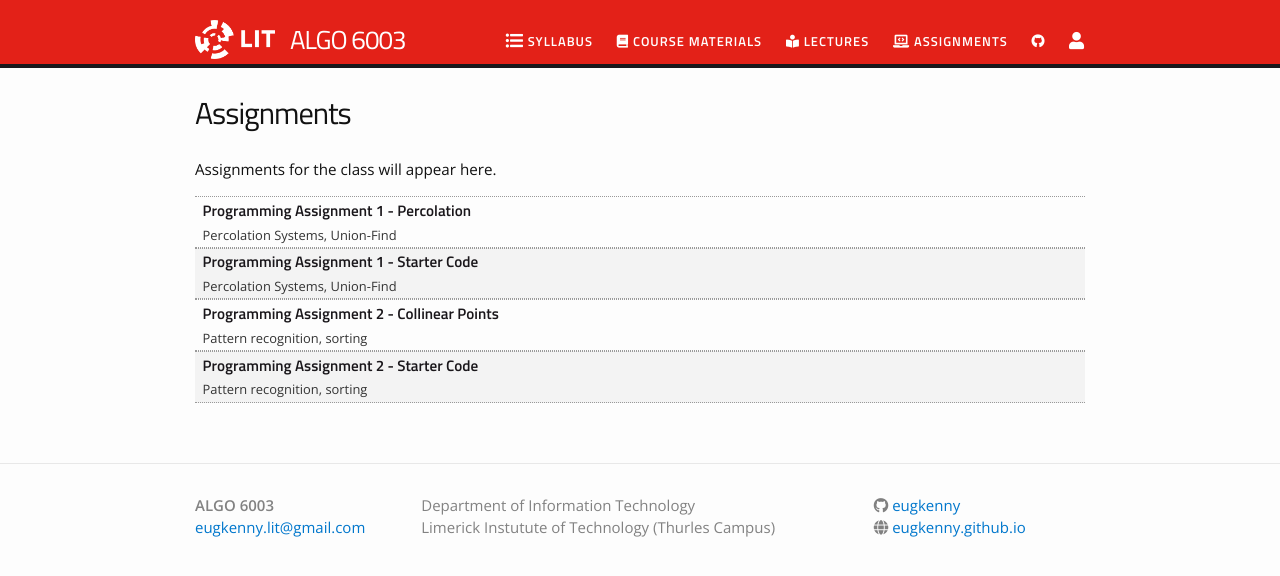
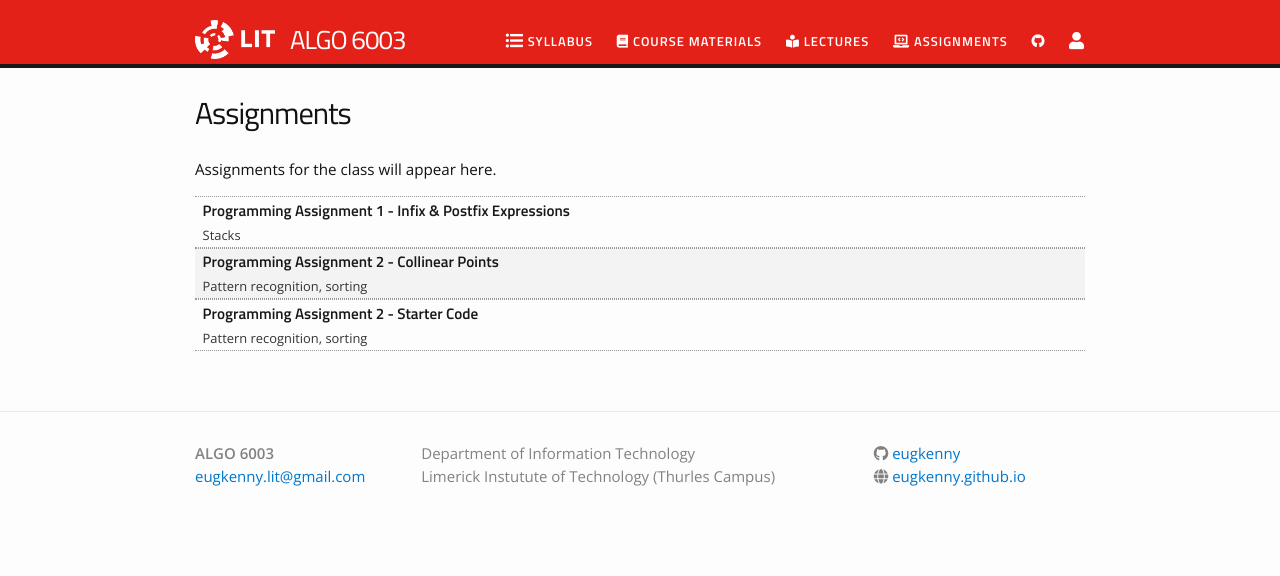
Before and after one commit to eugkenny/ALGO6003, a Jekyll site: the page built from assignments.md, in a window 1280 px wide. Shown: the top 576 px of the page. Built offline with Jekyll 4.4.1, drawn with Linux system fonts in a browser that asks for light colours; nearby versions of some CDN libraries.

Commit message:
Update assignments.yml

```diff
--- a/_data/assignments.yml
+++ b/_data/assignments.yml
@@ -1,12 +1,7 @@
-- title: "Programming Assignment 1 - Percolation"
-  filename: Programming Assignment 1 - Percolation.pdf
+- title: "Programming Assignment 1 - Infix & Postfix Expressions"
+  filename: Programming Assignment 1 - Infix & Postfix.pdf
   dirname: assignments
-  tldr: "Percolation Systems, Union-Find"
-
-- title: "Programming Assignment 1 - Starter Code"
-  filename: Percolation.zip
-  dirname: assignments/Percolation
-  tldr: "Percolation Systems, Union-Find"
+  tldr: "Stacks"
 
 - title: "Programming Assignment 2 - Collinear Points"
   filename: Programming Assignment 2 - Collinear Points.pdf
```
